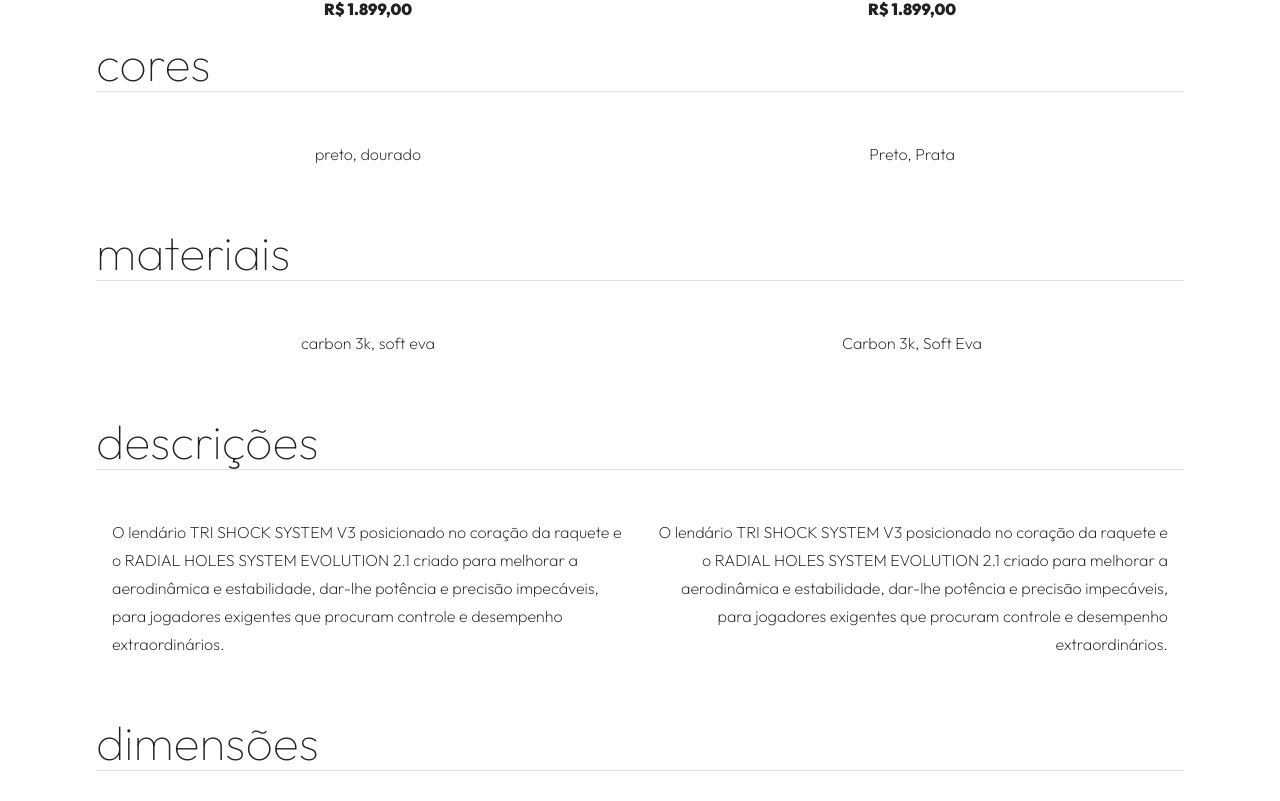
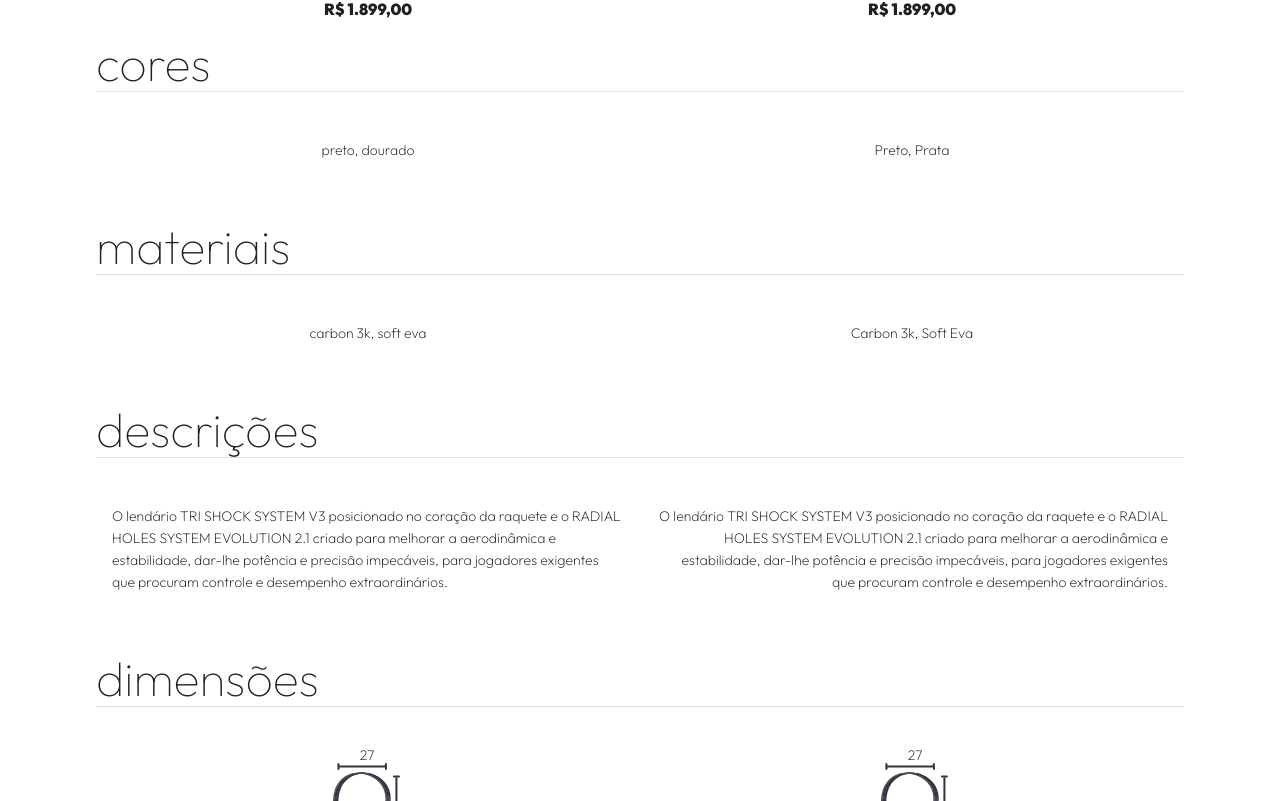
Before and after one commit to henriquedelimap/beachTennis, a React (Vite) app: page / in a window 1280 px wide. Shown: the part 1579-2380 px from the top of the page. Built offline with nearby package versions, Linux system fonts and the light colour scheme.

Commit message:
first commit

```diff
--- a/src/components/Comparativo/index.tsx
+++ b/src/components/Comparativo/index.tsx
@@ -43,7 +43,7 @@ const ItemContentCreator = ({
         <Card sx={{ width: '100%' }} elevation={0}>
             <CardContent>
                 <Stack direction='column' alignItems='center' justifyContent='center'>
-                    <Typography align={align} variant='subtitle1' fontWeight='200'>
+                    <Typography align={align} variant='subtitle2' fontWeight='200'>
                         {content}
                         {children}
                     </Typography>
```
